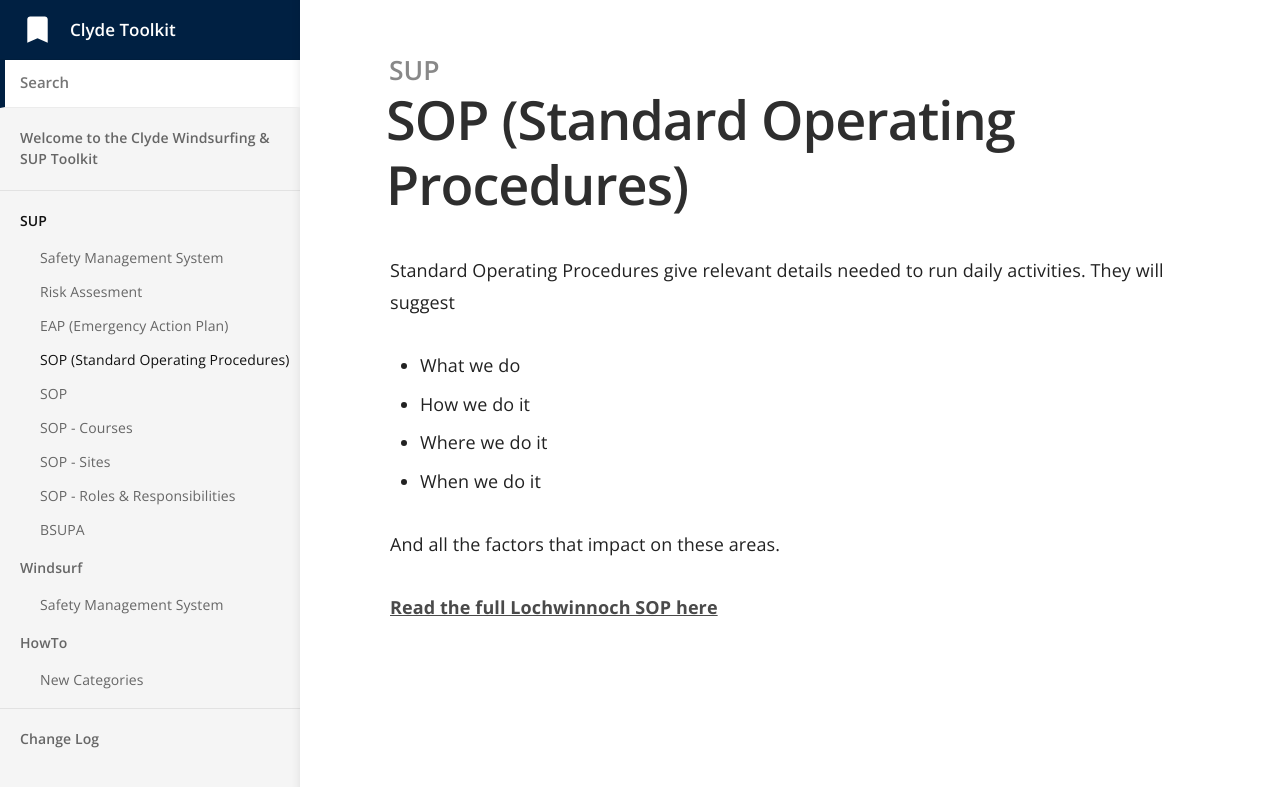
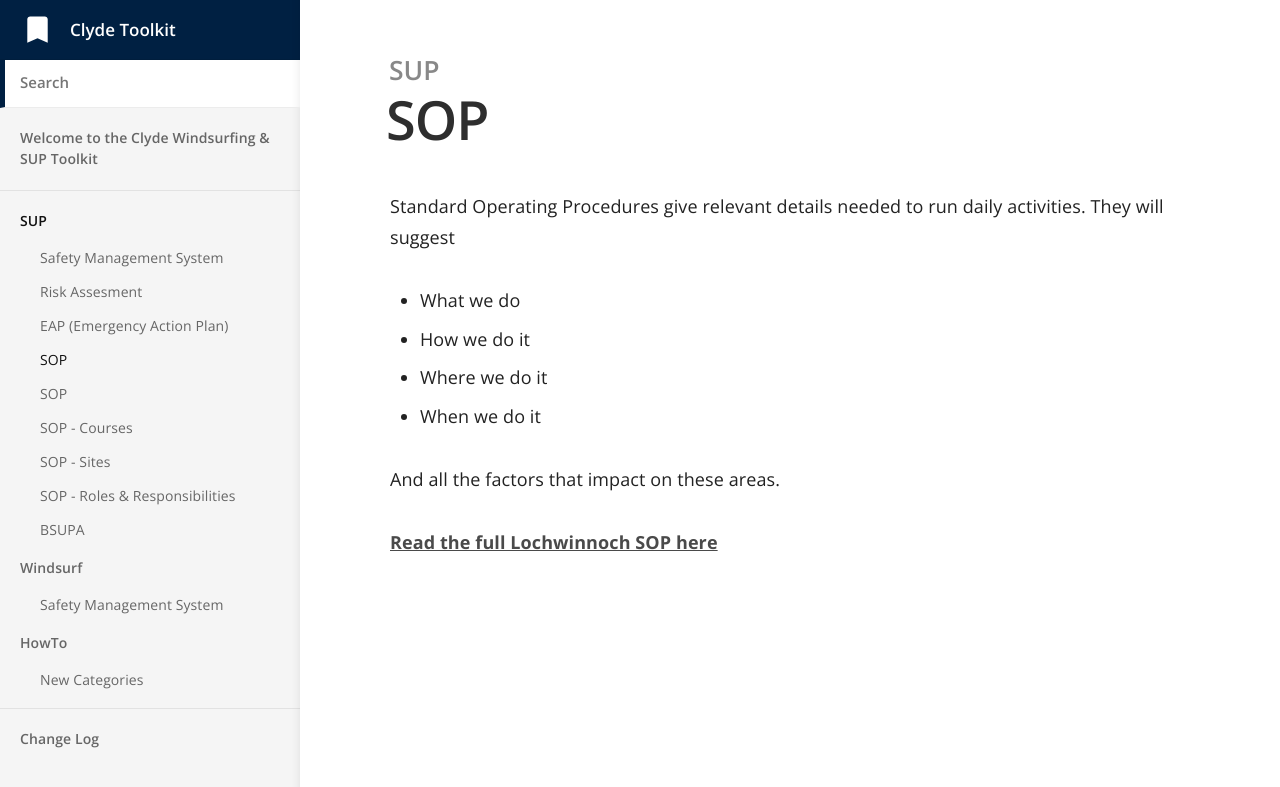
Before and after one commit to numbat70/clyde, a Jekyll site: the page built from _docs/Content/04-SUP_SOP.md, in a window 1280 px wide. Shown: the top 787 px of the page. Built offline with Jekyll 4.4.1, drawn with Linux system fonts in a browser that asks for light colours.

Commit message:
Update 04-SUP_SOP.md
mk

```diff
--- a/_docs/Content/04-SUP_SOP.md
+++ b/_docs/Content/04-SUP_SOP.md
@@ -1,5 +1,5 @@
 ---
-title: SOP (Standard Operating Procedures)
+title: SOP
 category: SUP
 order: 4
 ---
```
